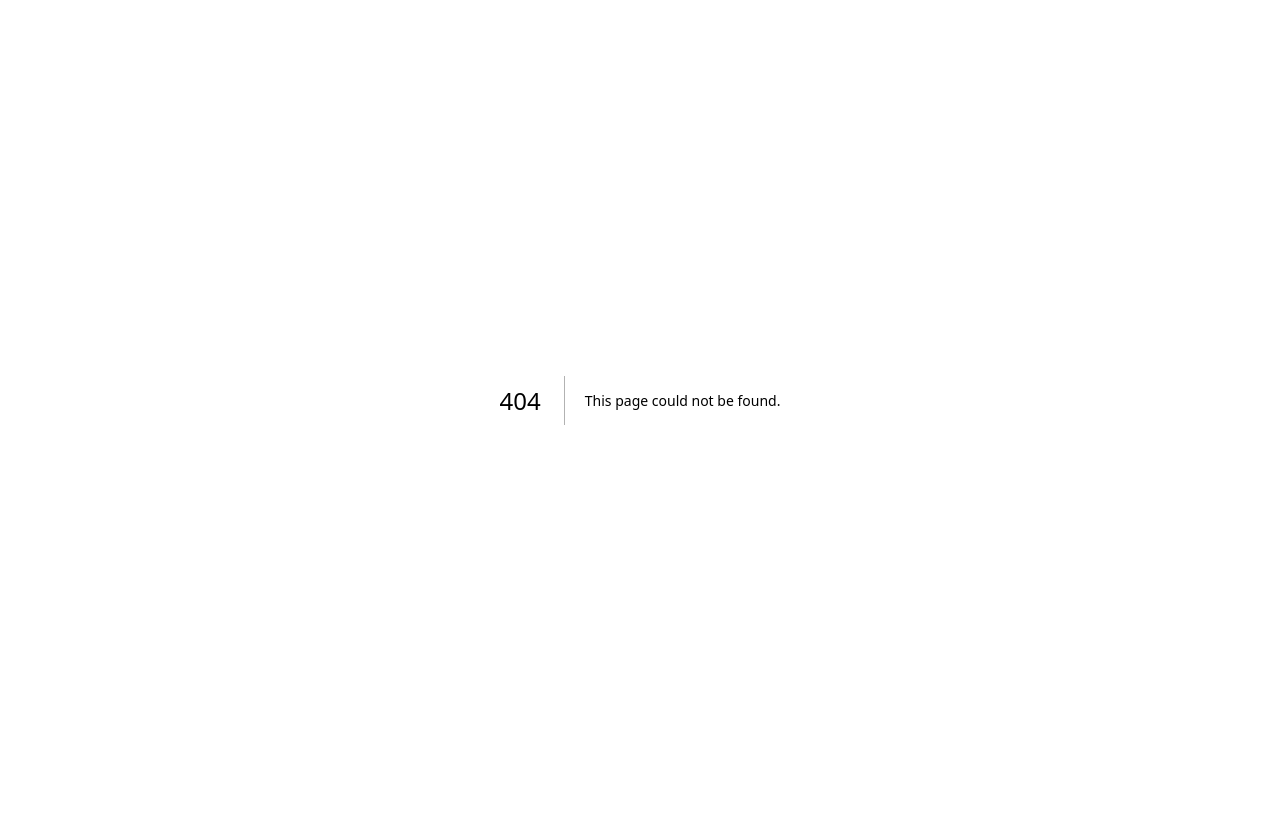
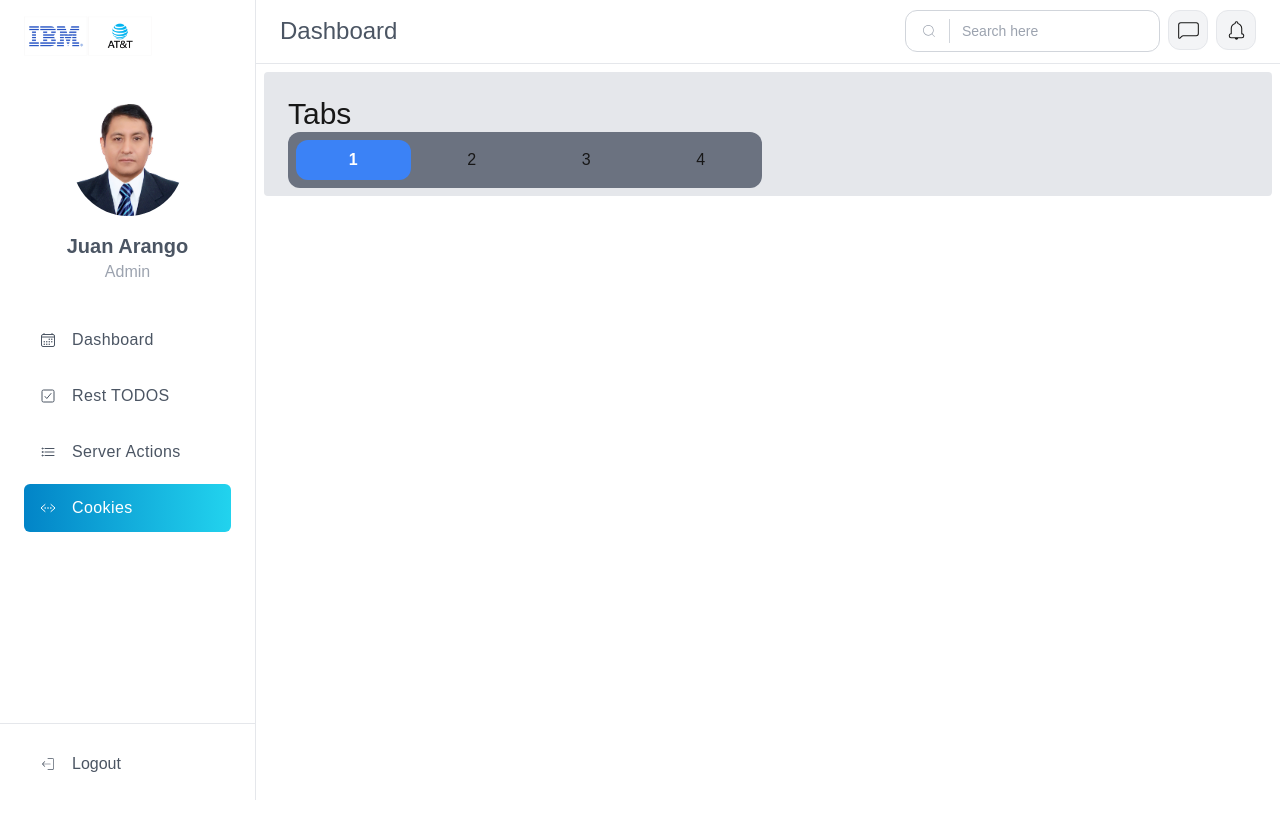
Before and after one commit to juan-arango35/admin-todo-fh, a Next.js app: page /dashboard/cookies in a window 1280 px wide. Before the commit this address had no page. Before the commit the page ends 800 px from the top, so only its background shows below. Built offline with nearby package versions, Linux system fonts and the light colour scheme.

Commit message:
agrega los tabs

```diff
--- /dev/null
+++ b/src/app/dashboard/cookies/page.tsx
@@ -0,0 +1,20 @@
+import TabBar from "@/components/TabBar";
+
+export const metadata = {
+ title: 'Cookies',
+ description: 'Cookies'
+};
+
+const CookiesPage = () => {
+  return (
+    <div className="grid grid-cols-1 sm:grid-cols-2 gap-3">
+      <div className="flex flex-col">
+      <span className="text-3xl">Tabs</span>
+      <TabBar/>
+
+      </div>
+    </div>
+  )
+}
+
+export default CookiesPage
--- a/src/app/dashboard/layout.tsx
+++ b/src/app/dashboard/layout.tsx
@@ -17,7 +17,7 @@ export default function DashboardLayout({
       <div className="ml-auto mb-6 lg:w-[75%] xl:w-[80%] 2xl:w-[85%] min-h-screen">
         <TopMenu />
 
-        <div className="px-6 pt-6">{children}</div>
+        <div className="px-6 pt-6 bg-gray-200 p-2 m-2 rounded">{children}</div>
       </div>
     </>
   );
--- a/src/components/Sidebar.tsx
+++ b/src/components/Sidebar.tsx
@@ -2,7 +2,7 @@ import Image from "next/image"
 import Link from "next/link"
 import {  CiLogout } from "react-icons/ci"
 import SidebarItem from "./SidebarItem"
-import {  IoCalendarOutline, IoCheckboxOutline, IoListOutline } from "react-icons/io5"
+import {  IoCalendarOutline, IoCheckboxOutline, IoCodeWorkingOutline, IoListOutline } from "react-icons/io5"
 
 
 
@@ -22,6 +22,11 @@ const menuItems =[
     icon: <IoListOutline/>,
     title: "Server Actions",
     path: "/dashboard/server-todos"
+  },
+  {
+    icon: <IoCodeWorkingOutline/>,
+    title: "Cookies",
+    path: "/dashboard/cookies"
   }
 ]
 
--- /dev/null
+++ b/src/components/TabBar.tsx
@@ -0,0 +1,42 @@
+"use client";
+
+import { useState } from "react";
+
+interface Props {
+  currentTab?: number;
+  tabOptions?: number[];
+}
+
+const TabBar = ({ tabOptions = [1, 2, 3, 4], currentTab = 1 }: Props) => {
+    const [selected,setSelected] = useState(currentTab)
+
+const onSelectetedTab =(tab: number)=>{
+    setSelected(tab)
+}
+
+  return (
+    <div
+      className={`
+
+    grid w-full grid-cols-4 space-x-2 rounded-xl bg-gray-500 p-2
+    ${"grid-cols-" + tabOptions.length}
+    `}
+    >
+      {tabOptions.map((tab) => (
+        <div key={tab}>
+          <input
+          checked={selected === tab}
+          onChange={() =>{}}
+          type="radio" id={tab.toString()} className="peer hidden" />
+          <label
+          onClick={()=>onSelectetedTab( tab)}
+          className="transition-all block cursor-pointer select-none rounded-xl p-2 text-center peer-checked:bg-blue-500 peer-checked:font-bold peer-checked:text-white">
+            {tab}
+          </label>
+        </div>
+      ))}
+    </div>
+  );
+};
+
+export default TabBar;
```
